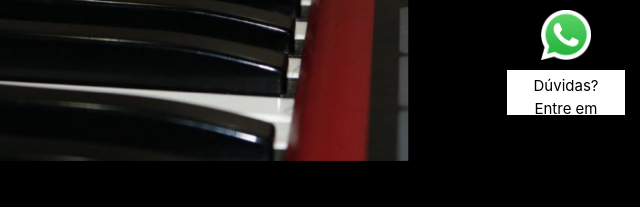
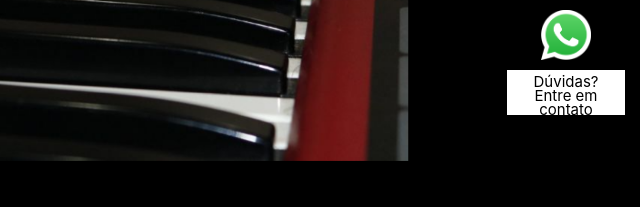
Before and after one commit to JeffBassP/Harmonia-de-Gigantes, a plain HTML site: page index.html in a window 1280 px wide. Shown: the part 550-757 px from the top of the page, 640-1280 px from the left. Drawn offline with nearby package versions, Linux system fonts and the light colour scheme.

Commit message:
Adicoes ao projeto inicial V3

```diff
--- a/index.html
+++ b/index.html
@@ -10,6 +10,7 @@
 
     <link rel="stylesheet" href="style.css">
     <title>Harmonia de Gigante</title>
+    <link rel="shortcut icon" href="logo.png" type="image/x-icon" sizes="70x70">
 </head>
 
 <body>
--- a/style.css
+++ b/style.css
@@ -68,6 +68,7 @@ body
     max-height: 45px;
     font-size:15px;
     text-align: center;
+    line-height: 14px;
 }
 #whatslogo{
     width: 50px;
```
